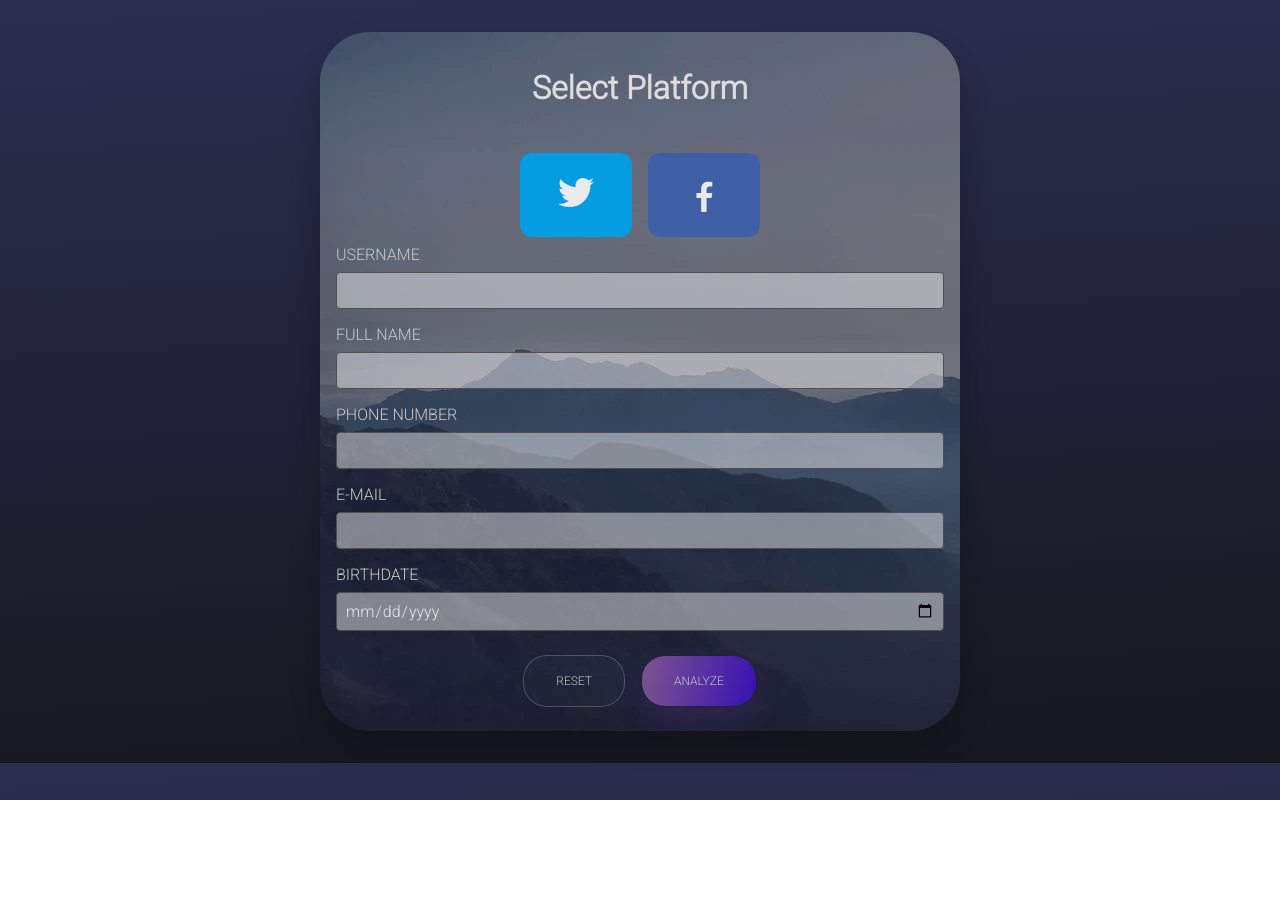
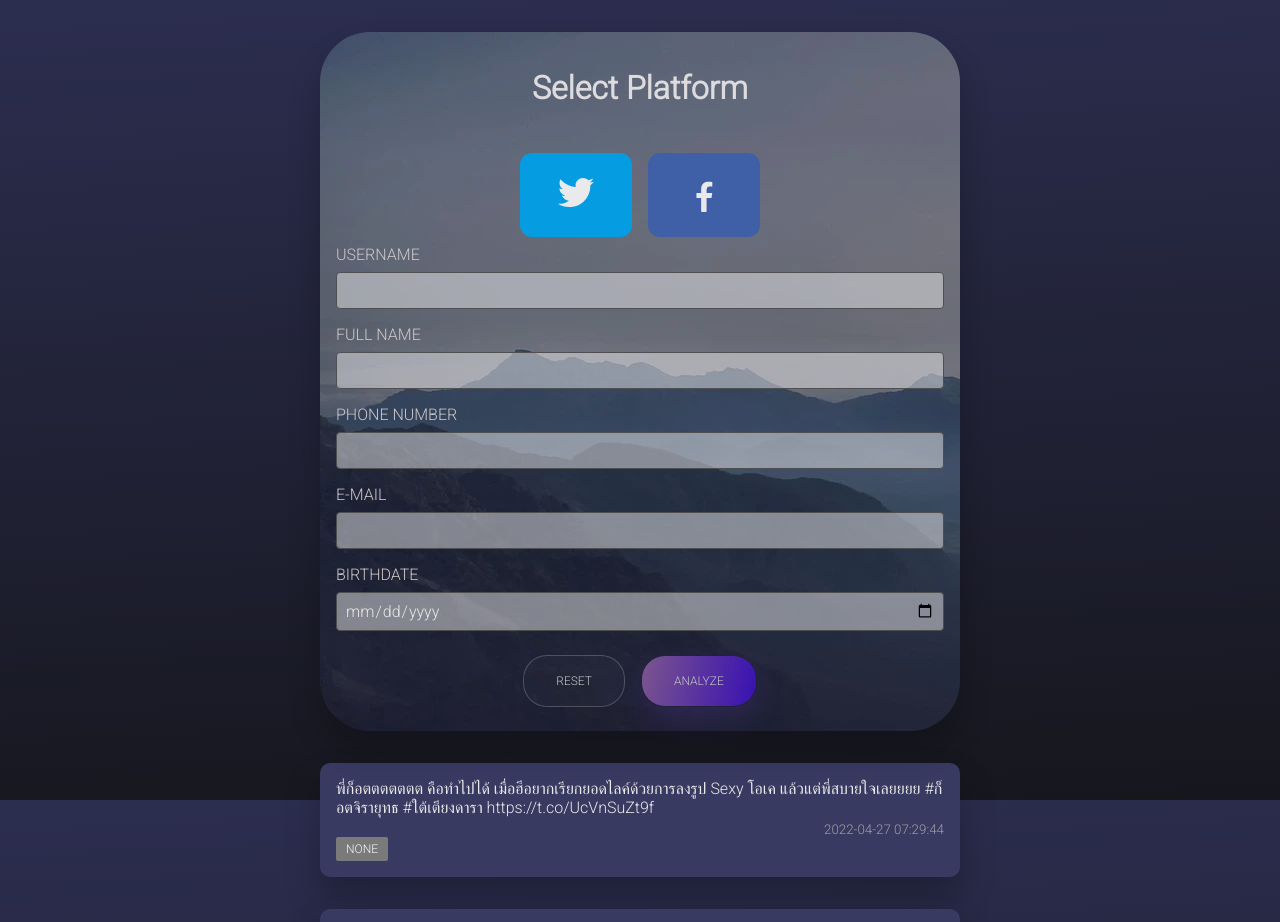
Before and after one commit to punpat2000/PDPA-evaluation, a React (Create React App) app in the folder pdpa-frontend/: page / in a window 1280 px wide. Shown: the top 922 px of the page. Before the commit the page ends 800 px from the top, so only its background shows below. Built offline with nearby package versions, Linux system fonts and the light colour scheme.

Commit message:
refactor result

```diff
--- a/pdpa-frontend/src/App.js
+++ b/pdpa-frontend/src/App.js
@@ -1,6 +1,7 @@
 import { Fragment } from 'react';
 import './App.css';
 import InputForm from './components/Input/InputForm';
+import Results from './components/Result/Results';
 
 // const DUMMY_EXPENSES = [
 // 	{
@@ -33,9 +34,10 @@ function App() {
 	};
 
 	return (
-		<Fragment>
+		<>
 			<InputForm onSubmit={submitHandler} />
-		</Fragment>
+			<Results />
+		</>
 	);
 }
 
--- a/pdpa-frontend/src/components/Input/Input.css
+++ b/pdpa-frontend/src/components/Input/Input.css
@@ -19,7 +19,7 @@
   border-radius: 12px;
   max-width: inherit;
   margin: 0.5rem;
-  transition: opacity 400ms;
+  transition: opacity 400ms, filter 400ms;
   border-style: none;
 }
 
--- a/pdpa-frontend/src/components/Input/buttons/Button.module.css
+++ b/pdpa-frontend/src/components/Input/buttons/Button.module.css
@@ -1,11 +1,19 @@
 .facebook-btn {
   background-color: #4267b2;
+}
+
+.facebook-btn:hover {
+  filter: brightness(115%);
 }
 
 .twitter-btn {
   background-color: #03a9f4;
 }
 
+.twitter-btn:hover {
+  filter: brightness(115%);
+}
+
 .selected {
   box-shadow: 0 0 10px #ffffff, 0 0 20px #bcc5d8;
   z-index: -1;
--- a/pdpa-frontend/src/components/Result/Result.module.css
+++ b/pdpa-frontend/src/components/Result/Result.module.css
@@ -0,0 +1,41 @@
+.result-card {
+  padding: 1rem;
+  margin: 2rem auto;
+  border-radius: 10px;
+  background: rgb(56 58 98);
+  color: #eae9e9;
+  box-shadow: 0 19px 34px rgba(0, 0, 0, 0.25);
+  width: 40rem;
+  max-width: 95%;
+}
+
+.timestamp {
+  text-align: right;
+  display: block;
+  color: #9f9f9f;
+  padding-top: 5px;
+}
+
+.label {
+  border-radius: 2px;
+  color: #f5f5f5;
+  display: inline-block;
+  font-size: 12px;
+  padding: 5px 10px;
+  /* margin-bottom: 15px; */
+  text-transform: uppercase;
+}
+
+.none {
+  background: rgb(122 122 122);
+}
+
+.politics {
+  background: rgb(0, 255, 88);
+  background: linear-gradient(90deg, rgba(0, 255, 88, 1) 0%, rgba(0, 20, 255, 1) 100%);
+}
+
+.sexual {
+  background: rgb(255, 10, 108);
+  background: linear-gradient(90deg, rgba(255, 10, 108, 1) 0%, rgba(45, 39, 255, 1) 100%);
+}
--- a/pdpa-frontend/src/components/Result/ResultItem.js
+++ /dev/null
@@ -1,5 +0,0 @@
-const ResultItem = () => {
-
-}
-
-export default ResultItem;
--- /dev/null
+++ b/pdpa-frontend/src/components/Result/ResultList.js
@@ -0,0 +1,27 @@
+import { Fragment } from 'react';
+import styles from './Result.module.css';
+import Status from './Status';
+
+const ResultList = (props) => {
+	if (props.items.length === 0) {
+		return <h2 className="expenses-list__fallback">Found no expenses.</h2>;
+	}
+	return (
+		<Fragment>
+			{props.items.map((res, index) => {
+				return (
+					<Fragment key={index}>
+						<div className={styles['result-card']}>
+							<span>{res.tweet}</span>
+							<br />
+							<small className={styles.timestamp}>{res.date}</small>
+							<Status label={res.label} />
+						</div>
+					</Fragment>
+				);
+			})}
+		</Fragment>
+	);
+};
+
+export default ResultList;
--- a/pdpa-frontend/src/components/Result/Results.js
+++ b/pdpa-frontend/src/components/Result/Results.js
@@ -1,15 +1,15 @@
 import { useState } from 'react';
-import { MOCK_DATA } from 'mock-data';
-import styles from 'Result.module.css';
+import { MOCK_DATA } from './mock-data';
+import ResultList from './ResultList';
 
 const Results = () => {
 	const [results, setResults] = useState(MOCK_DATA);
 
-  return (
-    <div>
-
-    </div>
-  )
+	return (
+		<>
+			<ResultList items={results} />
+		</>
+	);
 };
 
 export default Results;
--- /dev/null
+++ b/pdpa-frontend/src/components/Result/Status.js
@@ -0,0 +1,8 @@
+import styles from './Result.module.css';
+
+const Status = (props) => {
+	const appliedStyle = `${styles.label} ${styles[props.label]}`;
+	return <div className={appliedStyle}>{props.label}</div>;
+};
+
+export default Status;
--- a/pdpa-frontend/src/index.css
+++ b/pdpa-frontend/src/index.css
@@ -12,4 +12,6 @@ body {
   margin: 0;
   background: rgb(31, 32, 51);
   background: linear-gradient(177deg, rgb(44 46 80) 0%, rgb(22 22 29) 100%);
+  background-repeat: no-repeat;
+  background-attachment: fixed;
 }
```
Also changed, not shown: pdpa-frontend/src/components/Input/buttons/button.css (deleted, +0 -60 lines).
